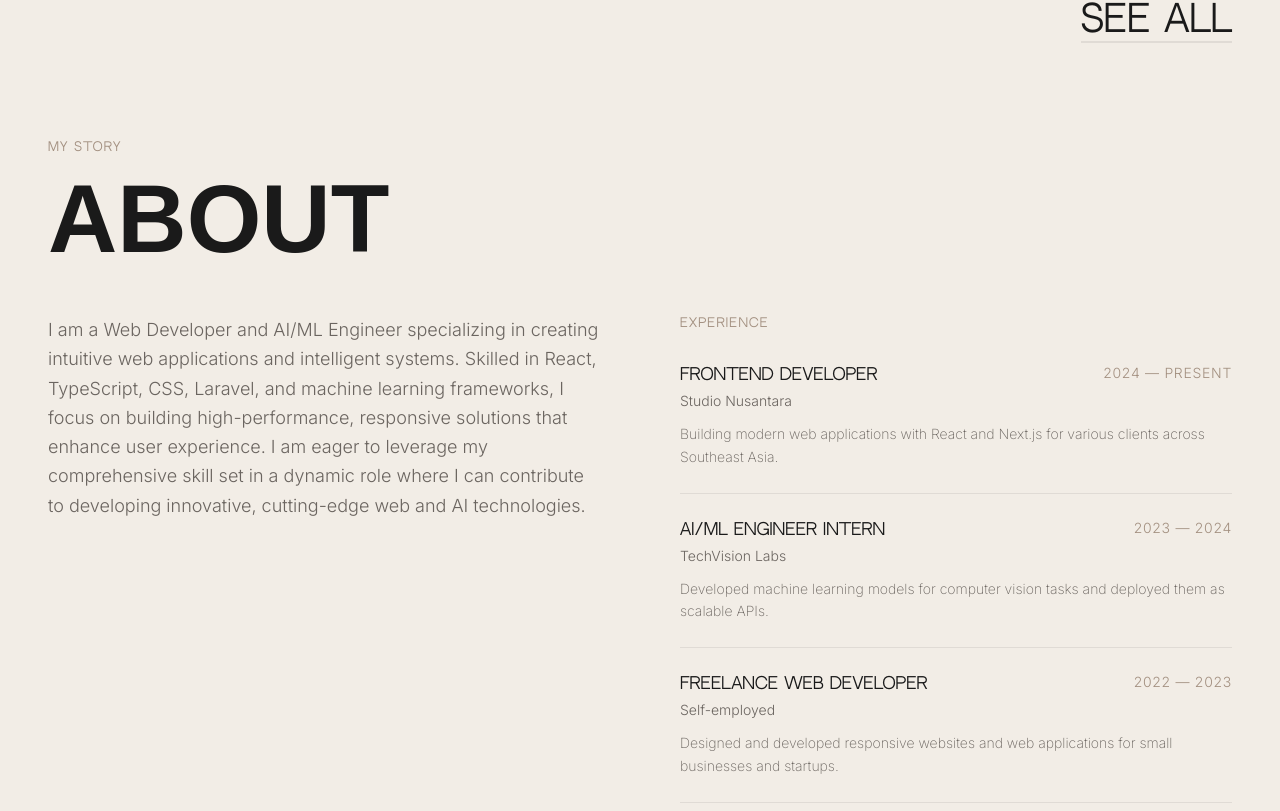
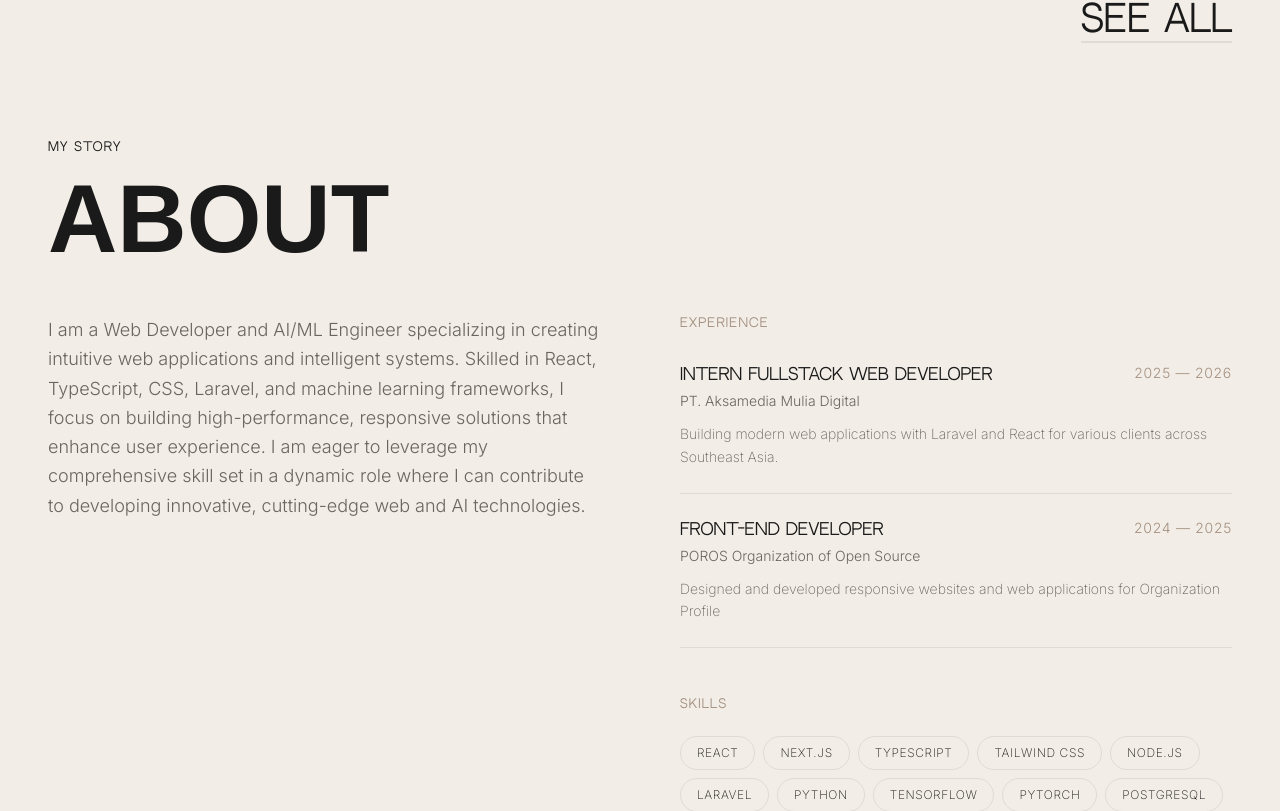
Before and after one commit to mstafaa-ali/portofolio, a Next.js app: page / in a window 1280 px wide. Shown: the part 2958-3769 px from the top of the page. Built offline with nearby package versions, Linux system fonts and the light colour scheme; a web font is replaced by a local one.

Commit message:
fix: experience and sub header text color

```diff
--- a/src/components/about.tsx
+++ b/src/components/about.tsx
@@ -10,25 +10,18 @@ gsap.registerPlugin(ScrollTrigger);
 
 const experiences = [
   {
-    role: "Frontend Developer",
-    company: "Studio Nusantara",
-    period: "2024 — Present",
+    role: "Intern Fullstack Web Developer",
+    company: "PT. Aksamedia Mulia Digital",
+    period: "2025 — 2026",
     description:
-      "Building modern web applications with React and Next.js for various clients across Southeast Asia.",
+      "Building modern web applications with Laravel and React for various clients across Southeast Asia.",
   },
   {
-    role: "AI/ML Engineer Intern",
-    company: "TechVision Labs",
-    period: "2023 — 2024",
+    role: "Front-End Developer",
+    company: "POROS Organization of Open Source",
+    period: "2024 — 2025",
     description:
-      "Developed machine learning models for computer vision tasks and deployed them as scalable APIs.",
-  },
-  {
-    role: "Freelance Web Developer",
-    company: "Self-employed",
-    period: "2022 — 2023",
-    description:
-      "Designed and developed responsive websites and web applications for small businesses and startups.",
+      "Designed and developed responsive websites and web applications for Organization Profile",
   },
 ];
 
@@ -110,7 +103,7 @@ const About = () => {
     >
       {/* Heading */}
       <div ref={headingRef} className="mb-12">
-        <p className="text-xs font-primary uppercase tracking-widest text-[#A39080] mb-4">
+        <p className="text-xs font-primary uppercase tracking-widest text-[#1A1A1A] mb-4">
           My Story
         </p>
         <h2 className="font-clash text-[#1A1A1A] uppercase text-5xl md:text-8xl font-semibold">
```
